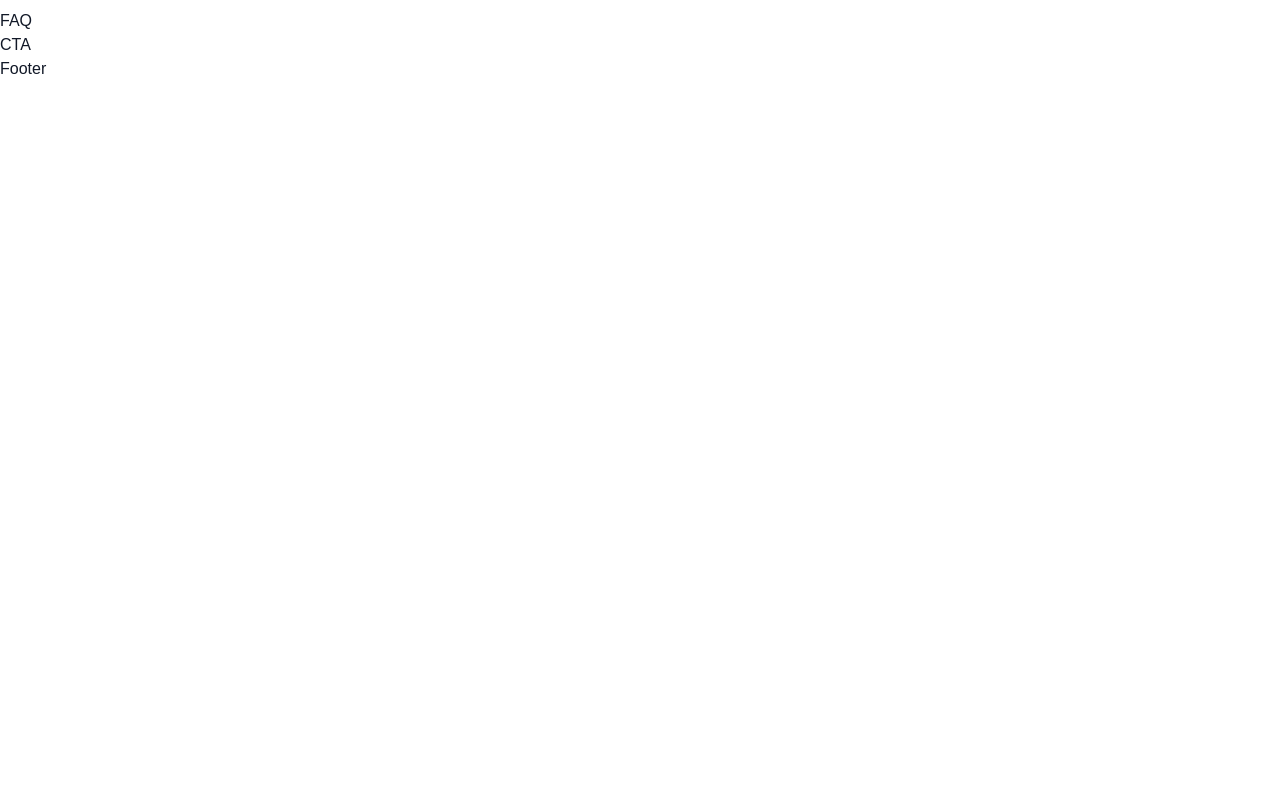
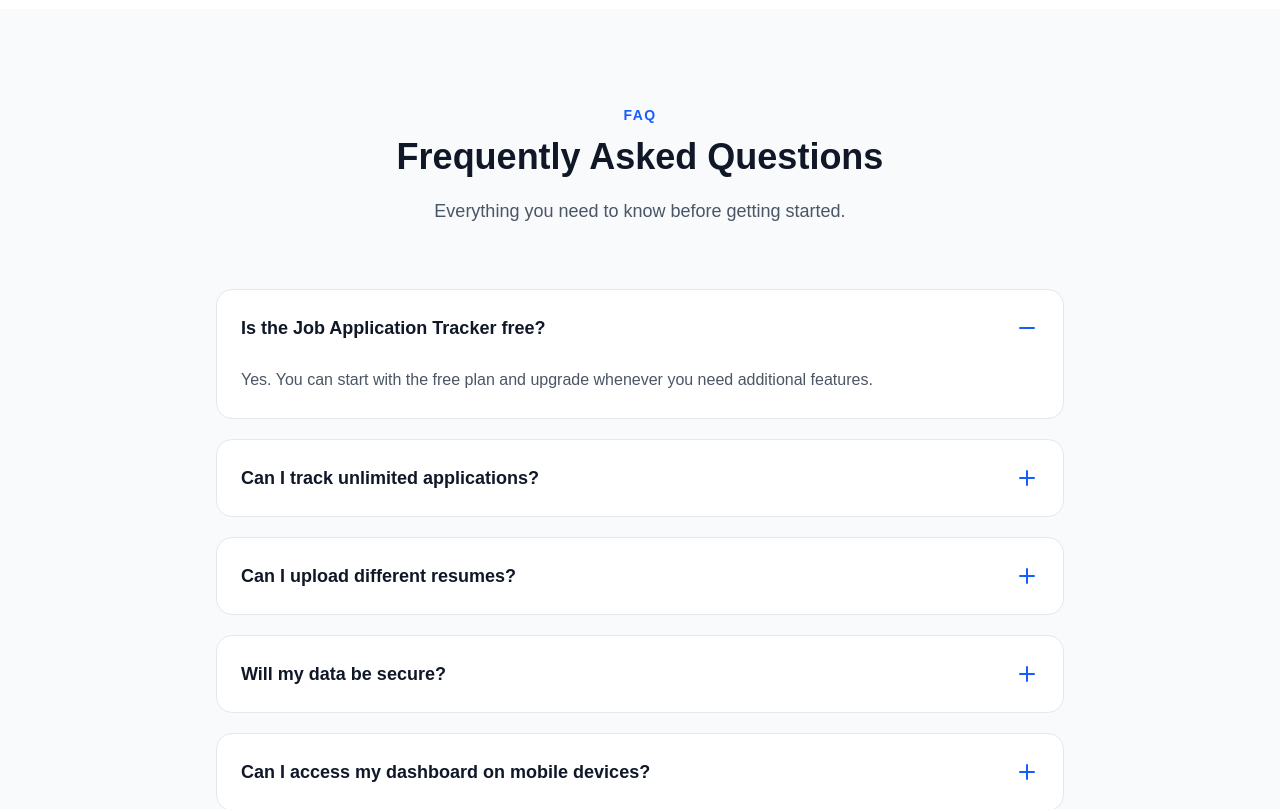
Before and after one commit to Danny-77-bot/job-application-tracker, a Next.js app: page / in a window 1280 px wide. Shown: the part 5140-5949 px from the top of the page. Before the commit the page ends 5221 px from the top, so only its background shows below. Built offline with nearby package versions, Linux system fonts and the light colour scheme.

Commit message:
feat: add interactive FAQ accordion section

```diff
--- a/components/landing/FAQ.tsx
+++ b/components/landing/FAQ.tsx
@@ -1,3 +1,117 @@
+"use client";
+
+import { useState } from "react";
+import { Minus, Plus } from "lucide-react";
+
+const faqs = [
+  {
+    question: "Is the Job Application Tracker free?",
+    answer:
+      "Yes. You can start with the free plan and upgrade whenever you need additional features.",
+  },
+  {
+    question: "Can I track unlimited applications?",
+    answer:
+      "Yes. The Pro plan allows you to manage unlimited job applications.",
+  },
+  {
+    question: "Can I upload different resumes?",
+    answer:
+      "Absolutely. You can store multiple resumes and use the right one for each application.",
+  },
+  {
+    question: "Will my data be secure?",
+    answer:
+      "Yes. Your information is securely stored and only accessible to you.",
+  },
+  {
+    question: "Can I access my dashboard on mobile devices?",
+    answer:
+      "Yes. The application is fully responsive and works on phones, tablets, and desktops.",
+  },
+];
+
 export default function FAQ() {
-  return <div>FAQ</div>;
+  const [openIndex, setOpenIndex] = useState<number | null>(0);
+
+  function toggleFAQ(index: number) {
+    if (openIndex === index) {
+      setOpenIndex(null);
+    } else {
+      setOpenIndex(index);
+    }
+  }
+
+  return (
+    <section
+      id="faq"
+      className="bg-gray-50 py-24"
+    >
+      <div className="mx-auto max-w-4xl px-6">
+
+        {/* Heading */}
+
+        <div className="text-center">
+
+          <p className="text-sm font-semibold uppercase tracking-widest text-blue-600">
+            FAQ
+          </p>
+
+          <h2 className="mt-3 text-4xl font-bold text-gray-900">
+            Frequently Asked Questions
+          </h2>
+
+          <p className="mt-5 text-lg text-gray-600">
+            Everything you need to know before getting started.
+          </p>
+
+        </div>
+
+        {/* Questions */}
+
+        <div className="mt-16 space-y-5">
+
+          {faqs.map((faq, index) => (
+            <div
+              key={faq.question}
+              className="overflow-hidden rounded-2xl border border-gray-200 bg-white"
+            >
+
+              <button
+                onClick={() => toggleFAQ(index)}
+                className="flex w-full items-center justify-between p-6 text-left"
+              >
+                <span className="text-lg font-semibold text-gray-900">
+                  {faq.question}
+                </span>
+
+                {openIndex === index ? (
+                  <Minus className="text-blue-600" />
+                ) : (
+                  <Plus className="text-blue-600" />
+                )}
+              </button>
+
+              <div
+                className={`grid transition-all duration-300 ${
+                  openIndex === index
+                    ? "grid-rows-[1fr]"
+                    : "grid-rows-[0fr]"
+                }`}
+              >
+                <div className="overflow-hidden">
+                  <p className="px-6 pb-6 leading-7 text-gray-600">
+                    {faq.answer}
+                  </p>
+                </div>
+              </div>
+
+            </div>
+          ))}
+
+        </div>
+
+      </div>
+    </section>
+  );
 }
```
